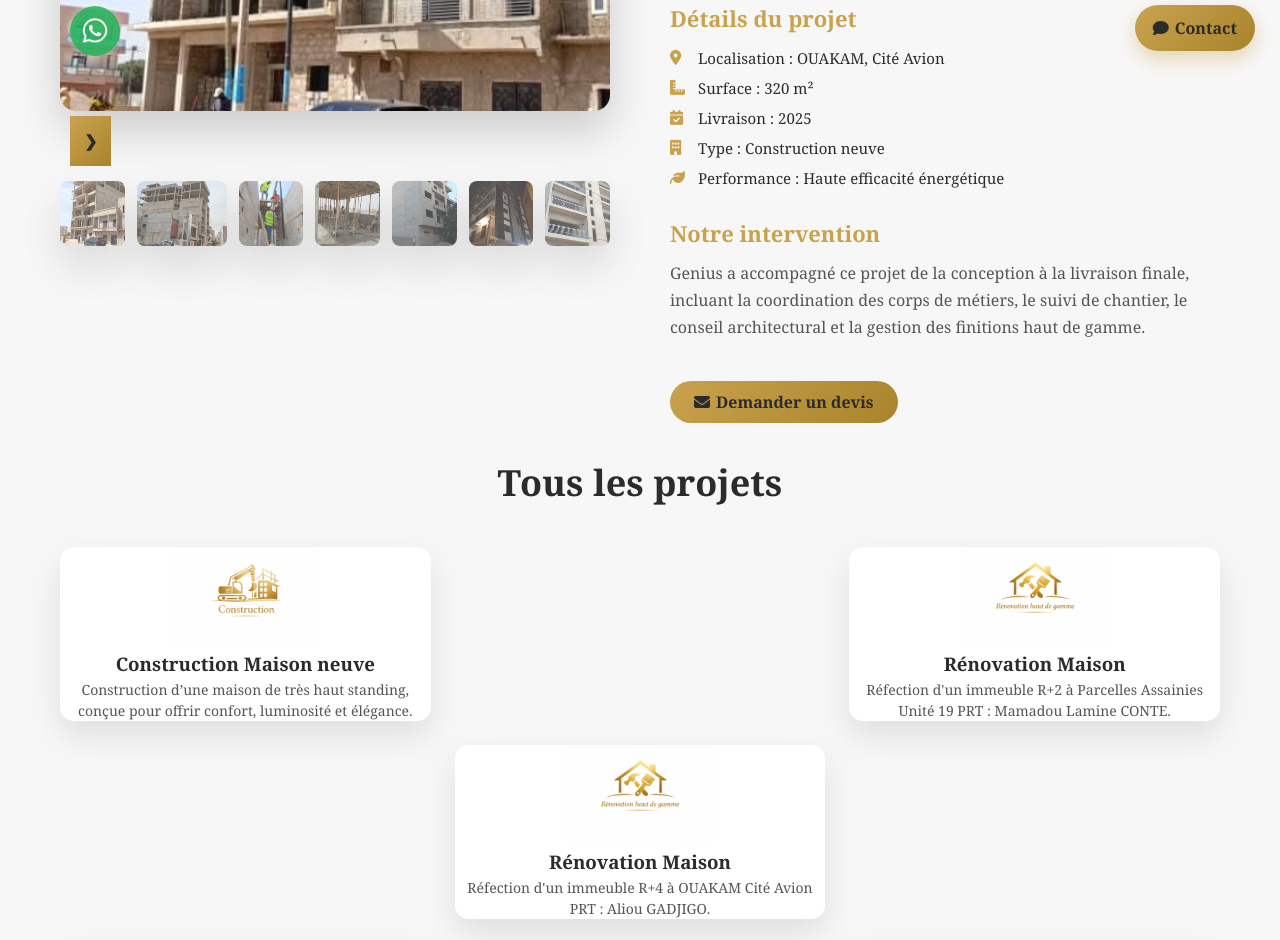
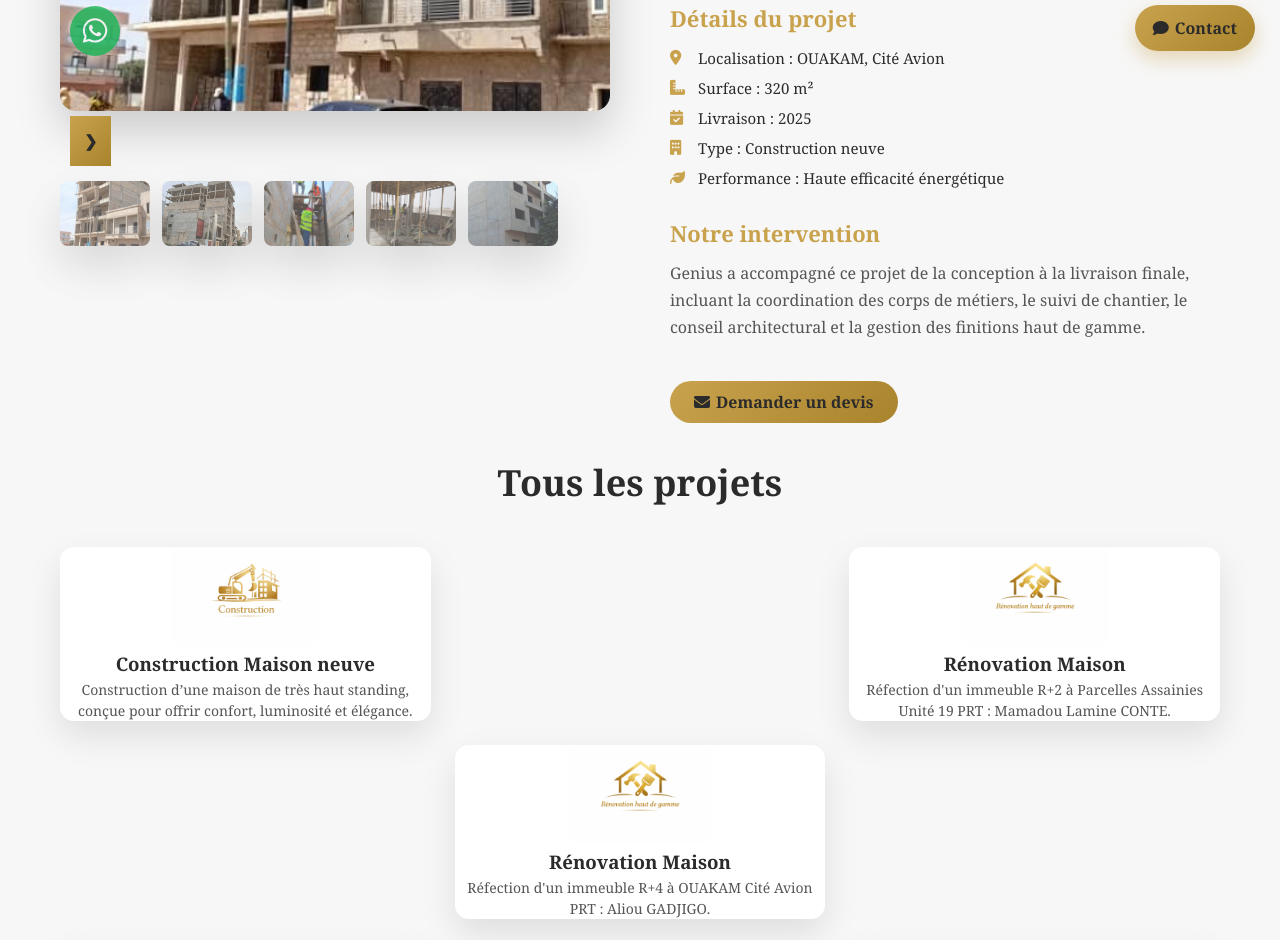
Before and after one commit to Kirredgard/genius-immo-btp, a plain HTML site: page projets.html in a window 1280 px wide. Shown: the part 724-1664 px from the top of the page. Drawn offline with Linux system fonts and the light colour scheme.

Commit message:
projets.html

```diff
--- a/projets.html
+++ b/projets.html
@@ -70,13 +70,11 @@
 
     <!-- Miniatures -->
     <div class="gallery-thumbs">
-        <img src="images/p1.png" class="thumb active">
-        <img src="images/ch1/ch1/p2.png" class="thumb">
-        <img src="images/ch1/ch1/p3.png" class="thumb">
-        <img src="images/ch1/ch1/p4.png" class="thumb">
-        <img src="images/ch1/ch1/p5.png" class="thumb">
-		<img src="images/ch1/ch1/p6.png" class="thumb">
-		<img src="images/ch1/ch1/p7.png" class="thumb">
+        <img src="images/ch1/p1.jpeg" class="thumb active">
+        <img src="images/ch1/p2.jpeg" class="thumb">
+        <img src="images/ch1/p3.jpeg" class="thumb">
+        <img src="images/ch1/p4.jpeg" class="thumb">
+        <img src="images/ch1/p5.jpeg" class="thumb">
     </div>
 
 </section>
@@ -258,13 +256,11 @@ document.querySelectorAll(".nav-menu a").forEach(link => {
 </script>
 <script>
 const images = [
-    "images/p1.png",
-    "images/ch1/ch1/p2.png",
-    "images/ch1/ch1/p3.png",
-    "images/ch1/ch1/p4.png",
-    "images/ch1/ch1/p5.png",
-	"images/ch1/ch1/p6.png",
-	"images/ch1/ch1/p7.png"
+    "images/ch1/p1.jpeg",
+    "images/ch1/p2.jpeg",
+    "images/ch1/p3.jpeg",
+    "images/ch1/p4.jpeg",
+    "images/ch1/p5.jpeg"
 ];
 
 let currentIndex = 0;
```
